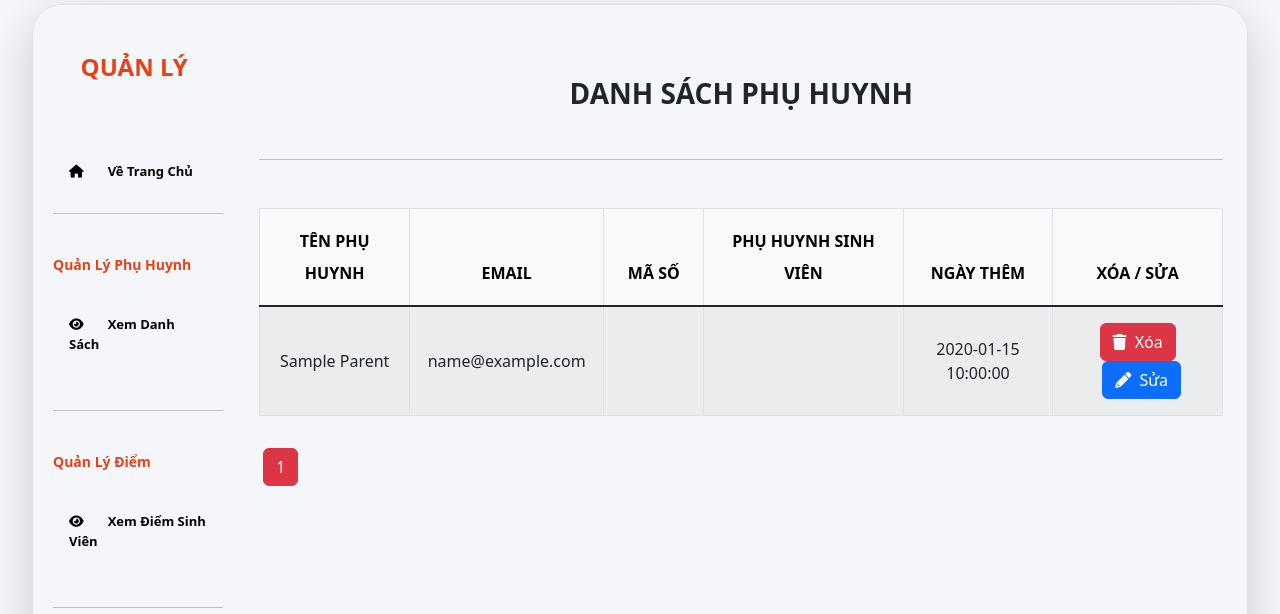
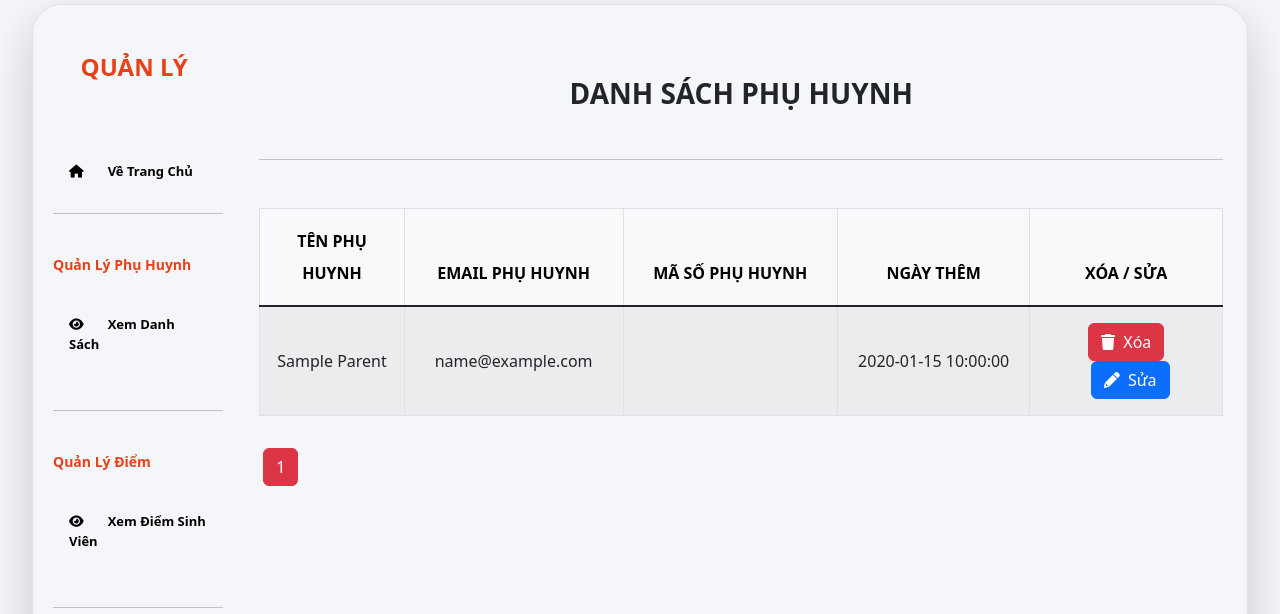
Before and after one commit to DatPhatNguyen/Student-Management-System-, a PHP site: page /parentlist.php in a window 1280 px wide. Shown: the part 128-742 px from the top of the page. Run offline with PHP 8.4, Linux system fonts and the light colour scheme; tables that the repository leaves empty or names only in its code hold one stand-in row (values such as "Sample post"); style sheets or scripts are compiled from the project's sources.

Commit message:
'update'

```diff
--- a/admin/detailstudent.php
+++ b/admin/detailstudent.php
@@ -43,9 +43,9 @@ include_once "../config/functionStatement.php";
 
                 //todo: get parent name
                 $selectParentName = "SELECT p.name FROM `parents` AS p
-                JOIN `students` AS st
-                ON p.student_id = st.id
-                WHERE p.parent_id = $studentID";
+                    JOIN `students` AS st
+                    ON p.student_id = st.id
+                    WHERE p.parent_id = $studentID";
                 $getparentName = executeStatement($selectParentName);
                 $row = $getparentName->fetch_assoc();
                 $parentName = $row['name'];
--- a/admin/enterScore.php
+++ b/admin/enterScore.php
@@ -5,8 +5,6 @@ include_once "../config/functionStatement.php";
 $errors = [];
 define('REQUIRE_FIELD_ERROR', 'Vui lòng điền vào trường này');
 $studentScoreID = $_GET['studentscoreid'] ?? $_POST['studentscoreid'] ?? null;
-
-
 $sql = "SELECT stcode FROM students WHERE `id` = '$studentScoreID'";
 $result = executeStatement($sql);
 $row = mysqli_fetch_row($result);
--- a/admin/parentlist.php
+++ b/admin/parentlist.php
@@ -29,11 +29,10 @@ include "../config/functionStatement.php";
                 <thead class="text-uppercase text-black lh-lg">
                     <tr>
                         <th scope="col" width="15%" class="p-3">Tên phụ huynh</th>
-                        <th scope="col" width="10%" class="p-3">Email</th>
-                        <th scope="col" width="10%" class="p-3">Mã số</th>
-                        <th scope="col" width="20%" class="p-3">phụ huynh sinh viên</th>
-                        <th scope="col" width="15%" class="p-3">Ngày thêm</th>
-                        <th scope="col" width="17%" class="p-3">Xóa / Sửa</th>
+                        <th scope="col" class="p-3">Email phụ huynh</th>
+                        <th scope="col" class="p-3">Mã số phụ huynh</th>
+                        <th scope="col" width="20%" class="p-3">Ngày thêm</th>
+                        <th scope="col" width="20%" class="p-3">Xóa / Sửa</th>
                     </tr>
                 </thead>
                 <tbody class="table-group-divider">
@@ -48,6 +47,17 @@ include "../config/functionStatement.php";
                     $startingLimit = ($page - 1) * $numberRowPerPage;
                     $sql = "SELECT * FROM `parents` limit $startingLimit  ,  $numberRowPerPage";
                     $parents = executeResult($sql);
+
+                    // $sql = "SELECT p.* , st.name FROM `parents` AS p
+                    // JOIN `students` AS st
+                    // ON p.student_id = st.id
+                    // WHERE st.id = p.parent_id";
+                    // $getStudentName = executeStatement($selectParentName);
+                    // $row = $getStudentName->fetch_assoc();
+                    // $studentName = $row['name'];
+                    // $parents = executeResult($sql);
+
+                    $parentCode = rand(1000, 1099);
                     if (empty($parents)) {
                         error_reporting(0);
                         ini_set('display_errors', 0);
@@ -57,8 +67,6 @@ include "../config/functionStatement.php";
                         <td class="text-capitalize p-3">' . $parent['name'] . '</td>
                         <td class="p-3">' . $parent['email'] . '</td>
                         <td class="text-capitalize p-3">' . $parent['parentcode'] . '</td>
-                        <td class="text-capitalize p-3">' . $parent['parentcode'] . '</td>
-
                         <td class="p-3">' . $parent['created_at'] . '</td>
                         </td>
                         <td style="max-width:120px"class=" p-3">
@@ -75,7 +83,6 @@ include "../config/functionStatement.php";
                         </td>
                     </tr>';
                     }
-                    // parents's pagination
                     ?>
                 </tbody>
             </table>
--- a/admin/updateStudent.php
+++ b/admin/updateStudent.php
@@ -3,7 +3,7 @@ session_start();
 include '../config/connect.php';
 include '../config/functionStatement.php';
 // get id
-$studentID = $_GET['updatestudentid'] ?? $_POST['updatestudentid'] ?? '';
+$studentID = $_GET['updatestudentid'] ?? $_POST['updatestudentid'] ?? null;
 // sql to show value into update input
 $sql = "SELECT * FROM `students` WHERE id = $studentID";
 $result = executeStatement($sql);
```
Also changed, not shown: admin/updateadmin.php (+9 -8 lines).
